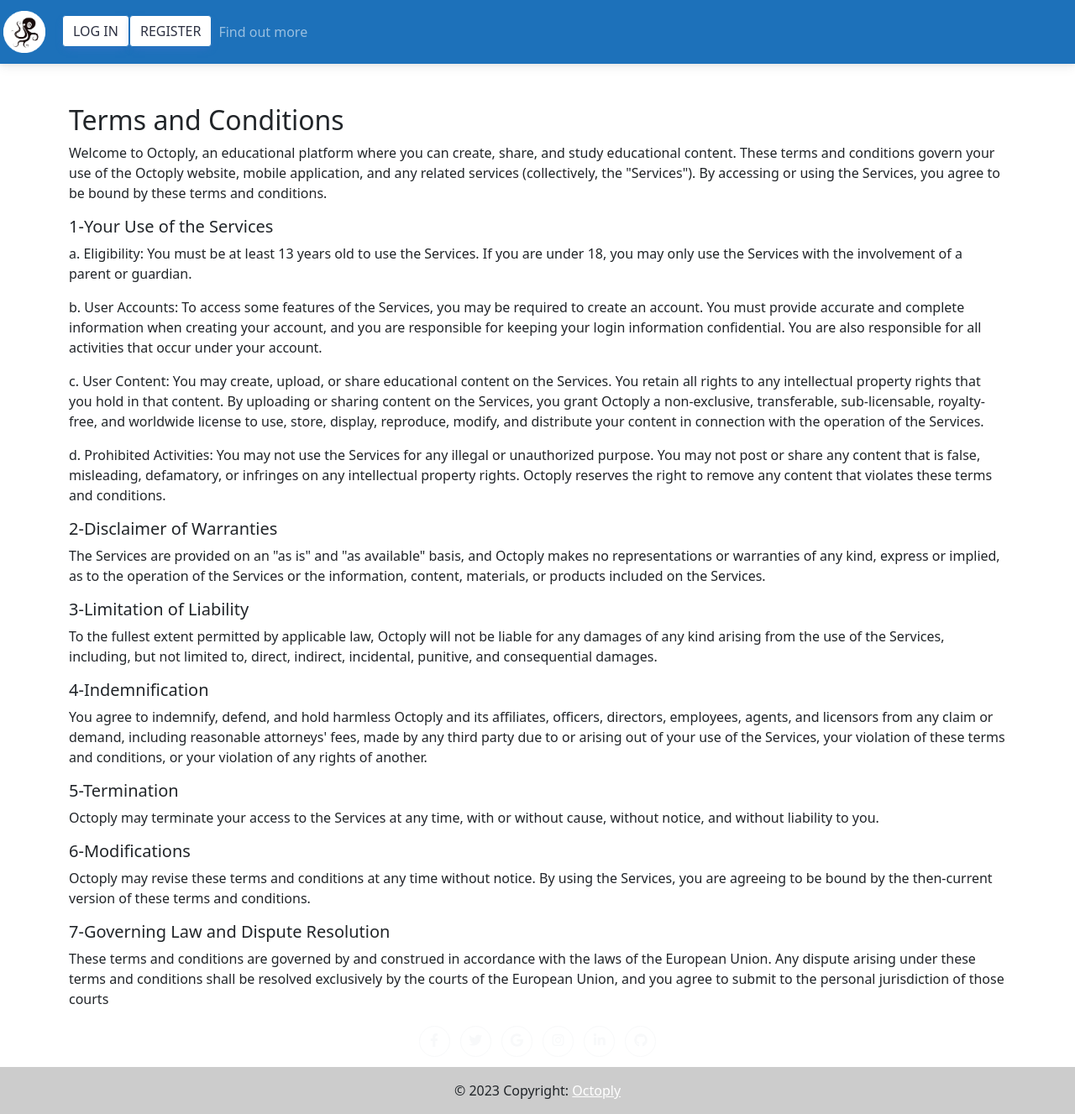
After one commit to Entername1983/Cephadex, a Flask app: page /terms_and_conditions in a window 1280 px wide. The commit adds this page. Shown: the whole page at 84% size. Run offline with Flask 3, Linux system fonts and the light colour scheme; some libraries are stand-ins or nearby versions.

Commit message:
login changed to email + terms and conditions + checking for agreement + subscriber, back end done

```diff
--- a/app.py
+++ b/app.py
@@ -489,22 +489,32 @@ def register():
     confirm_password = request.form.get('confirm_password')
     first_name = request.form.get('first_name')
     last_name = request.form.get('last_name')
+    agree_terms = request.form.get('terms-cond')
+    agree_contact = request.form.get('contacted')
+    print(agree_terms)
+    print(agree_contact)
     print(username, email, email_conf, password, confirm_password)
-    if password != confirm_password:
-        return 'Passwords do not match'
-    elif email != email_conf:
-        return 'Emails do not match'
-    elif User.query.filter_by(username=username).first():
-        return 'Username already exists'
-    elif User.query.filter_by(email=email).first():
-        return 'Email already exists'
-    elif User.query.filter_by(email=email_conf).first():
-        return 'Email already exists'
-    else:
-        password = bcrypt.generate_password_hash(request.form.get('password'))
-        user = User(username=username, email=email, password=password, first_name = first_name, last_name = last_name)
-        db.session.add(user)
-        db.session.commit()
+    if agree_terms == "agree-terms":
+        if agree_contact == "agree-contacted":
+            subscriber = Subscriber(email=email, first_name=first_name, last_name = last_name)
+            db.session.add(subscriber)
+            db.session.commit()
+        if password != confirm_password:
+            return 'Passwords do not match'
+        elif email != email_conf:
+            return 'Emails do not match'
+        elif User.query.filter_by(username=username).first():
+            return 'Username already exists'
+        elif User.query.filter_by(email=email).first():
+            return 'Email already exists'
+        elif User.query.filter_by(email=email_conf).first():
+            return 'Email already exists'
+        else:
+            password = bcrypt.generate_password_hash(request.form.get('password'))
+            user = User(username=username, email=email, password=password, first_name = first_name, last_name = last_name)
+            db.session.add(user)
+            db.session.commit()
+            flash('You have been registered succesfully!', 'success')
 
     return render_template('index.html', title='Index')
 
@@ -522,21 +532,20 @@ def register():
 def login():
     print("entered login")
     app.logger.info('0')
-    username = request.form.get('username')
-    if username is not None:
-        print("username exists")
-        print(username)
-        user = User.query.filter(User.username.ilike(request.form.get('username'))).first()
+    email = request.form.get('email')
+    print(email)
+    if email is not None:
+        user = User.query.filter(User.email.ilike(email)).first()
         print(user)
         if user:
             if bcrypt.check_password_hash(user.password, request.form.get('password')):
                 print("password correct")
                 login_user(user)
                 flash('You have been logged in!', 'success')
-                return redirect(url_for('index'))
+                return render_template('index.html', title='Index')
         else:
             flash('Login Unsuccessful. Please check username and password')
-
+            return render_template('index.html', title='Index')
     return render_template('index.html', title='Index')
 
 
@@ -1024,7 +1033,10 @@ def add_new_card(deck_id):
     deck.cards.append(entry)
     db.session.commit()
 
-    return 'Card saved successfully'
+@app.route("/terms_and_conditions")
+def terms_and_conditions():
+    return render_template("terms_and_conditions.html", title="Terms and Conditions")
+
 ## share deck, user clicks share deck, modal opens up, user enters one or more email addresses, user clicks submit
 ## email addresses are sent to backend, backend adds deck to each user decks with a tag of shared
 ## user sees those decks on their decks page but must click approve to permanently add to their deck list/make a copy
--- a/templates/layout.html
+++ b/templates/layout.html
@@ -71,10 +71,22 @@
                 });
             });
         });
-        </script>
 
-<!-- END SUBMIT FORMS JAVASCRIPT -->
+// END SUBMIT FORMS JAVASCRIPT
 
+// TERMS AND CONDITIONS MODAL JS
+
+$('#terms-cond-button').click(function(event) {
+    event.preventDefault();
+    $('#terms-condModal').modal('show');
+  });
+
+$('#terms-cond-link').click(function(event) {
+    event.preventDefault();
+    $('#terms-condModal').modal('show');
+  });
+
+</script>
 
 
     <link href="..\static\style.css" rel="stylesheet" />
@@ -222,19 +234,23 @@
                               <label for="confirm-password">Confirm password</label>
                               <input type="password" class="form-control" id="confirm-password" name="confirm_password" required>
                             </div>
+                            <div class="form-group">
+                                <input type="checkbox" id="terms-cond" name="terms-cond" value="agree-terms">
+                                <label for="terms-cond">I agree to the <a href="/terms_and_conditions" target="_blank" id="terms-cond-link"> terms and conditions</a> </label><br>
+                                <input type="checkbox" id="contacted" name="contacted" value="agree-contacted">
+                                <label for="terms-cond"> would like to stay receive information about special offers... </label><br>                              </div>
                           <br>
                             <button type="submit" class="btn btn-primary">Sign up</button>
 
 
 
                     </div>
-                    <div class="modal-footer">
-                        <button type="button" class="btn btn-secondary" data-bs-dismiss="modal">Close</button>
-                    </div>
+
                 </form>
                 </div>
             </div>
         </div>
+<!-- END OF REGISTER MODAL-->
 
 
 
@@ -252,26 +268,25 @@ aria-hidden="true">
             <form id = "login-form" method="POST" action="{{ url_for('login') }}">
 
                 <div class="form-group">
-                  <label for="username">Username or Email</label>
-                  <input type="text" class="form-control" id="username" name="username" required>
+                  <label for="email">Email:</label>
+                  <input type="email" class="form-control" id="email" name="email" required>
                 </div>
 
 
                 <div class="form-group">
-                  <label for="password">Password</label>
+                  <label for="password">Password:</label>
                   <input type="password" class="form-control" id="password" name="password" required>
                 </div>
-
+                <br>
+                <input class="w3-check w3-margin-top" type="checkbox" checked="checked"> Remember me
+              <br>
               <br>
                 <button type="submit" class="btn btn-primary">Log in</button>
-
-
+                <button class="btn btn-primary" onclick="window.location.href='/recover_password'">Forgot password</button>
+            </form>
 
         </div>
-        <div class="modal-footer">
-            <button type="button" class="btn btn-secondary" data-bs-dismiss="modal">Close</button>
-        </div>
-    </form>
+
     </div>
 </div>
 </div>
--- /dev/null
+++ b/templates/terms_and_conditions.html
@@ -0,0 +1,35 @@
+{% extends "layout.html" %} {% block title %} Octoply {% endblock %} {% block
+    main_0 %}
+    <div class="container-md mt-5">
+<h2> Terms and Conditions </h2>
+
+<p>Welcome to Octoply, an educational platform where you can create, share, and study educational content. These terms and conditions govern your use of the Octoply website, mobile application, and any related services (collectively, the "Services"). By accessing or using the Services, you agree to be bound by these terms and conditions.</p>
+
+<h5>1-Your Use of the Services</h5>
+<p>a. Eligibility: You must be at least 13 years old to use the Services. If you are under 18, you may only use the Services with the involvement of a parent or guardian.</p>
+<p>b. User Accounts: To access some features of the Services, you may be required to create an account. You must provide accurate and complete information when creating your account, and you are responsible for keeping your login information confidential. You are also responsible for all activities that occur under your account.</p>
+
+<p>c. User Content: You may create, upload, or share educational content on the Services. You retain all rights to any intellectual property rights that you hold in that content. By uploading or sharing content on the Services, you grant Octoply a non-exclusive, transferable, sub-licensable, royalty-free, and worldwide license to use, store, display, reproduce, modify, and distribute your content in connection with the operation of the Services.</p>
+
+<p>d. Prohibited Activities: You may not use the Services for any illegal or unauthorized purpose. You may not post or share any content that is false, misleading, defamatory, or infringes on any intellectual property rights. Octoply reserves the right to remove any content that violates these terms and conditions.</p>
+
+<h5>2-Disclaimer of Warranties</h5>
+<p>The Services are provided on an "as is" and "as available" basis, and Octoply makes no representations or warranties of any kind, express or implied, as to the operation of the Services or the information, content, materials, or products included on the Services.</p>
+
+<h5>3-Limitation of Liability</h5>
+<p>To the fullest extent permitted by applicable law, Octoply will not be liable for any damages of any kind arising from the use of the Services, including, but not limited to, direct, indirect, incidental, punitive, and consequential damages.</p>
+
+<h5>4-Indemnification</h5>
+<p>You agree to indemnify, defend, and hold harmless Octoply and its affiliates, officers, directors, employees, agents, and licensors from any claim or demand, including reasonable attorneys' fees, made by any third party due to or arising out of your use of the Services, your violation of these terms and conditions, or your violation of any rights of another.</p>
+
+<h5>5-Termination</h5>
+<p>Octoply may terminate your access to the Services at any time, with or without cause, without notice, and without liability to you.</p>
+
+<h5>6-Modifications</h5>
+<p>Octoply may revise these terms and conditions at any time without notice. By using the Services, you are agreeing to be bound by the then-current version of these terms and conditions.</p>
+
+<h5>7-Governing Law and Dispute Resolution</h5>
+<p>These terms and conditions are governed by and construed in accordance with the laws of the European Union. Any dispute arising under these terms and conditions shall be resolved exclusively by the courts of the European Union, and you agree to submit to the personal jurisdiction of those courts</p>
+    </div>
+
+    {% endblock %}
```
Also changed, not shown: Obsolete/login.html (renamed from templates/login.html), Obsolete/register.html (renamed from templates/register.html), database1.db.
